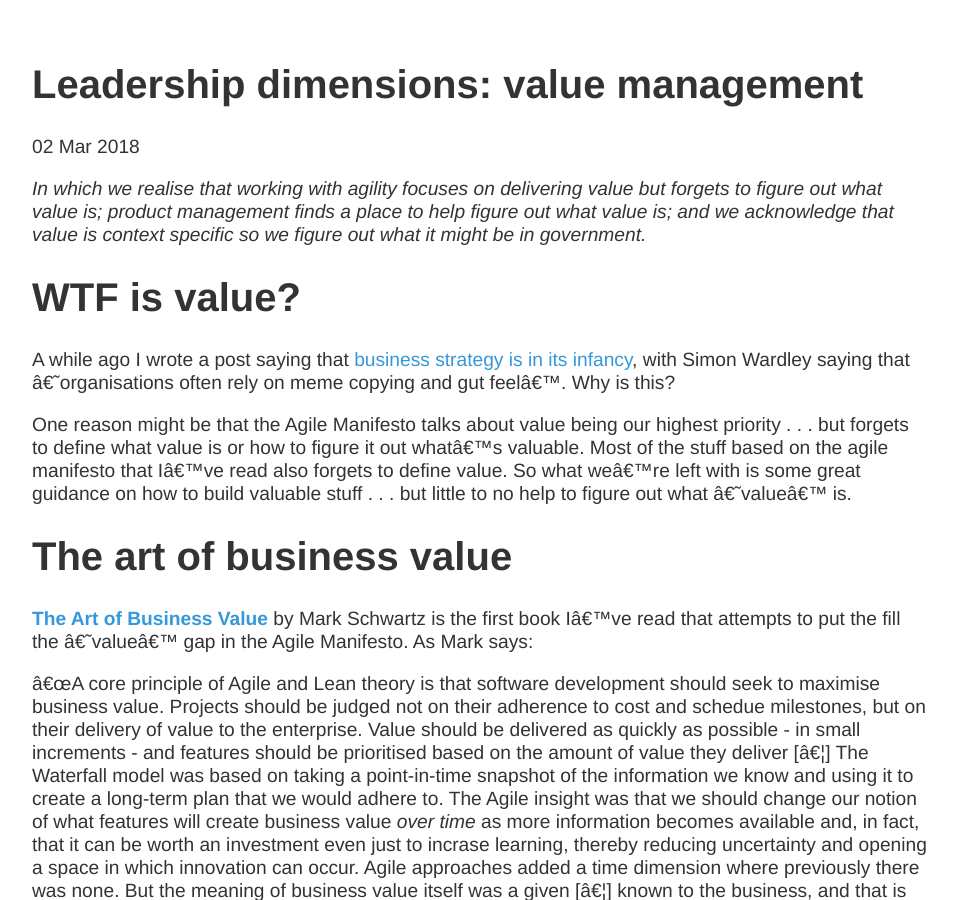
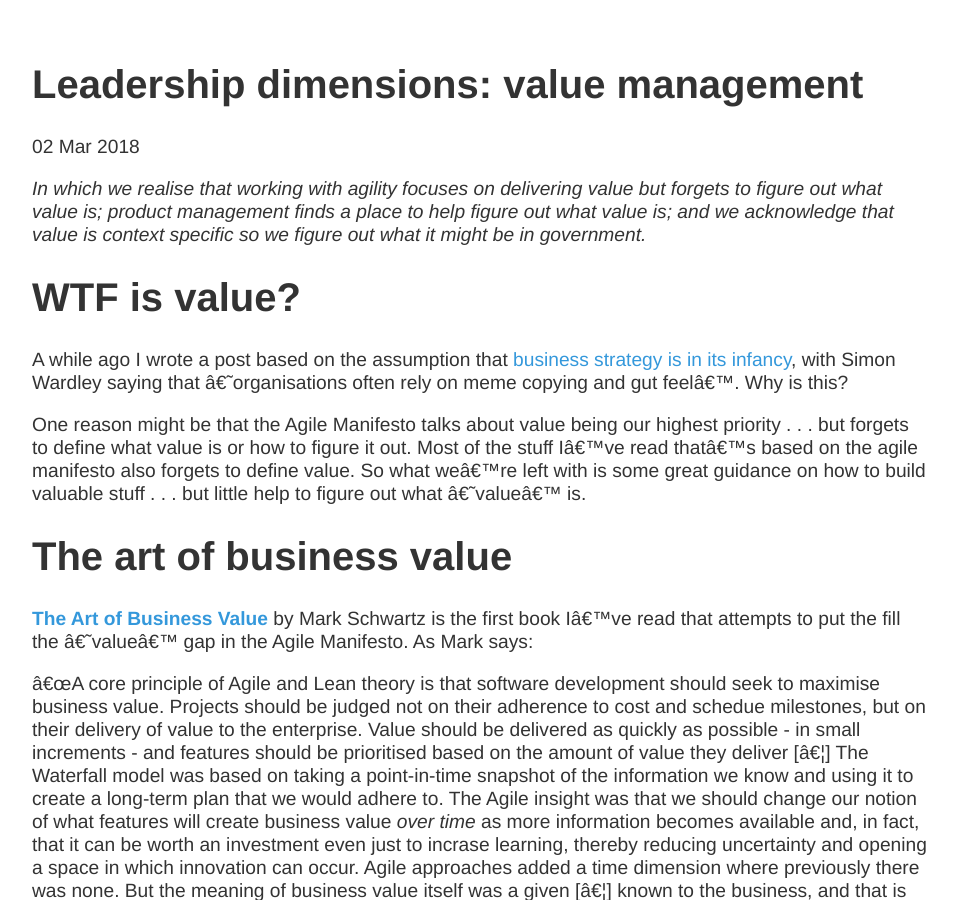
Before and after one commit to scottcolfer/scottcolfer.github.io, a Jekyll site: the page built from _posts/2018-03-02-value-context.md, in a window 1280 px wide and 900 px high. Shown: the whole window, without its empty margins (160-1117 px from the left). Built offline with Jekyll 4.4.1, drawn with Linux system fonts in a browser that asks for light colours.

Commit message:
Update 2018-03-02-value-context.md

```diff
--- a/_posts/2018-03-02-value-context.md
+++ b/_posts/2018-03-02-value-context.md
@@ -8,9 +8,9 @@ date: 2018-03-02
 
 # WTF is value?
 
-A while ago I wrote a post saying that [business strategy is in its infancy](http://scottcolfer.com/2018/01/12/leadership.html), with Simon Wardley saying that 'organisations often rely on meme copying and gut feel'. Why is this?
+A while ago I wrote a post based on the assumption that [business strategy is in its infancy](http://scottcolfer.com/2018/01/12/leadership.html), with Simon Wardley saying that 'organisations often rely on meme copying and gut feel'. Why is this?
 
-One reason might be that the Agile Manifesto talks about value being our highest priority . . . but forgets to define what value is or how to figure it out what's valuable. Most of the stuff based on the agile manifesto that I've read also forgets to define value. So what we're left with is some great guidance on how to build valuable stuff . . . but little to no help to figure out what 'value' is.
+One reason might be that the Agile Manifesto talks about value being our highest priority . . . but forgets to define what value is or how to figure it out. Most of the stuff I've read that's based on the agile manifesto also forgets to define value. So what we're left with is some great guidance on how to build valuable stuff . . . but little help to figure out what 'value' is.
 
 # The art of business value
 
```
